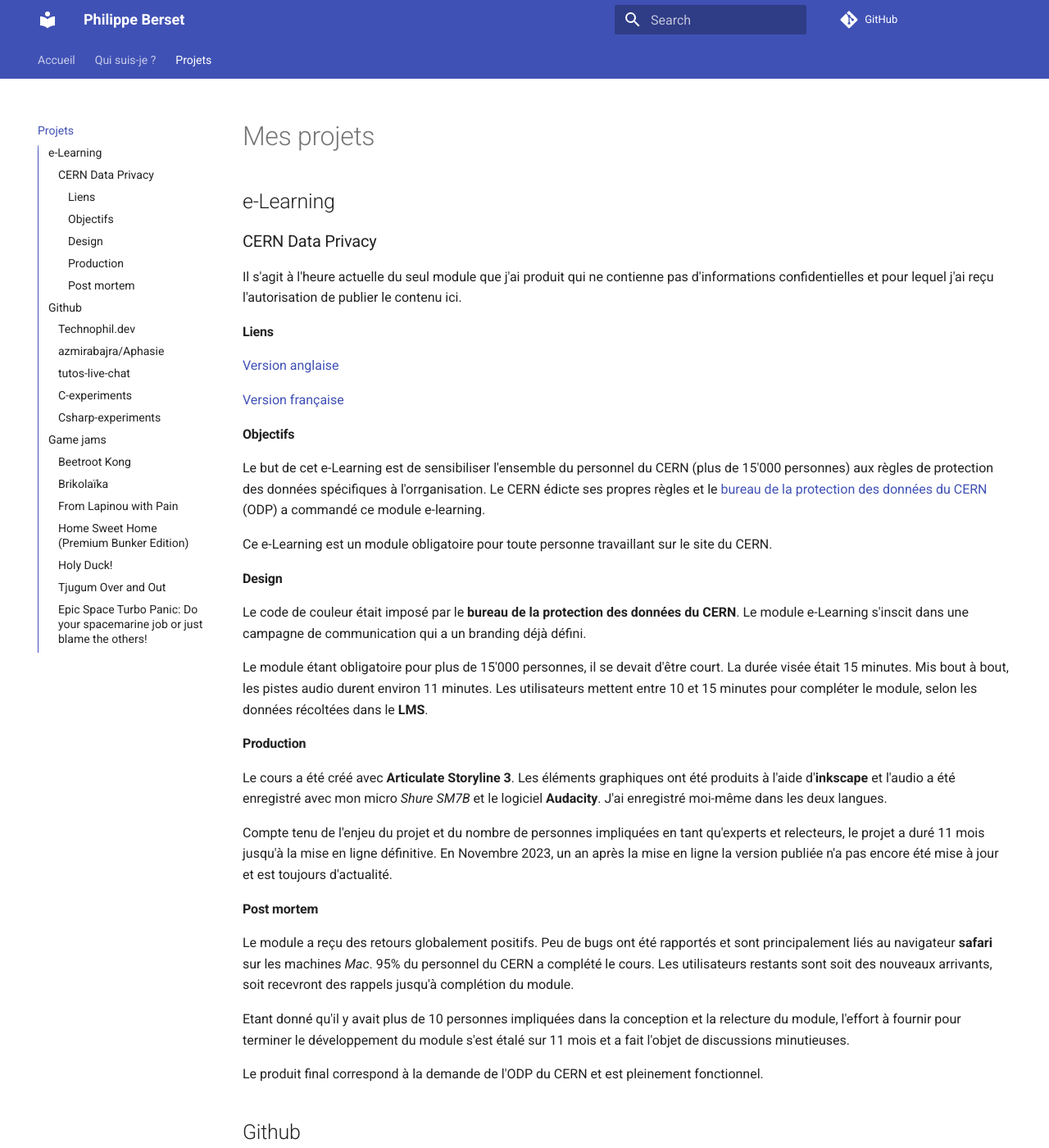
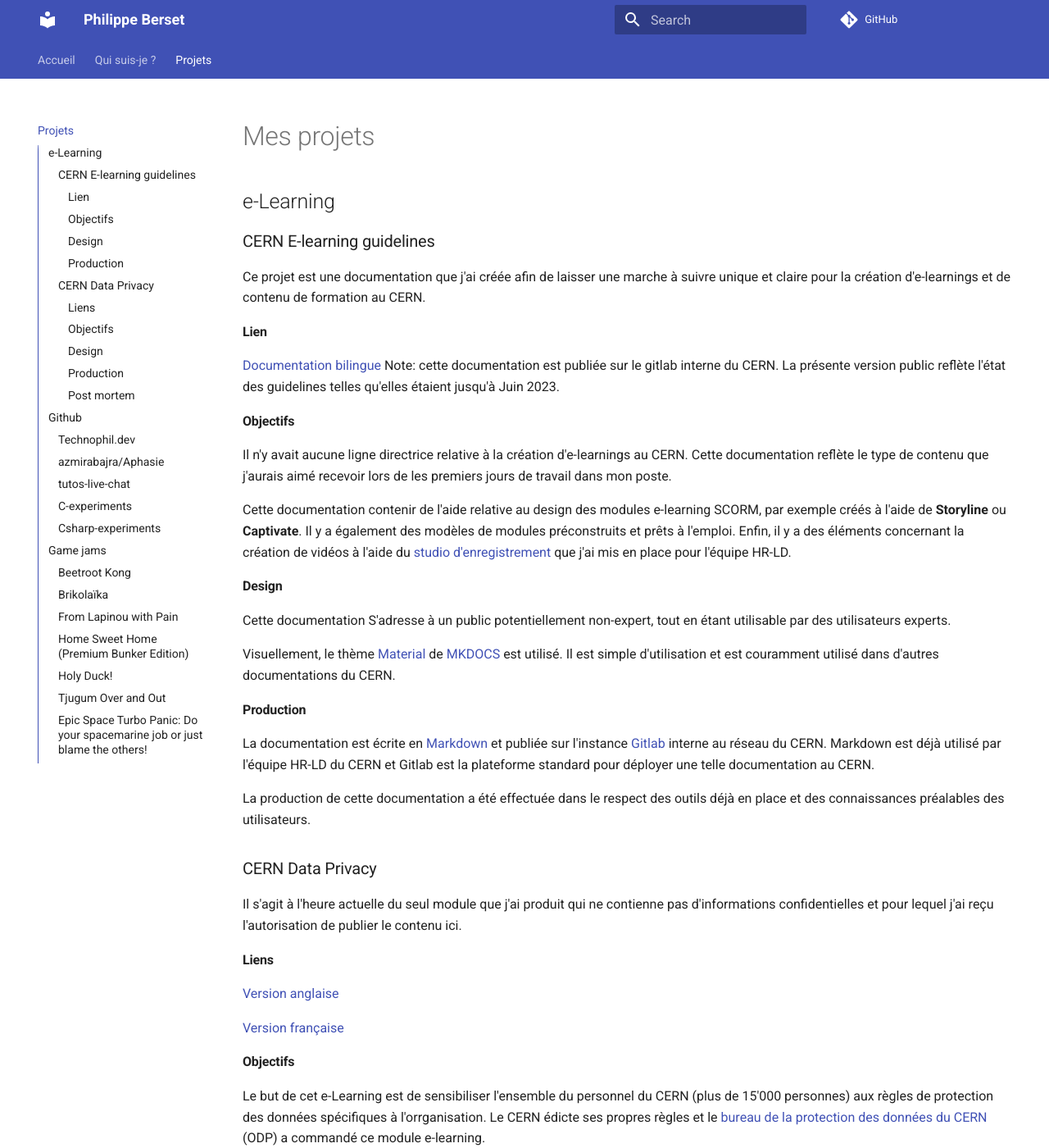
Before and after one commit to Sukori/technophil.ch, an MkDocs documentation site: the page built from docs/projects.md, in a window 1280 px wide and 1400 px high. Shown: the whole window at 82% size. Built offline with MkDocs 1.6.1 and Material for MkDocs 9.7.7, drawn with Linux system fonts in a browser that asks for light colours; comment, search, counter and statistics services are not loaded.

Commit message:
e-learning guidelines

```diff
--- a/docs/projects.md
+++ b/docs/projects.md
@@ -1,6 +1,33 @@
 # Mes projets
 
 ## e-Learning
+
+### CERN E-learning guidelines
+
+Ce projet est une documentation que j'ai créée afin de laisser une marche à suivre unique et claire pour la création d'e-learnings et de contenu de formation au CERN.
+
+#### Lien
+
+[Documentation bilingue](https://sukori.github.io/Learning_Guidelines/)
+Note: cette documentation est publiée sur le gitlab interne du CERN. La présente version public reflète l'état des guidelines telles qu'elles étaient jusqu'à Juin 2023.
+
+#### Objectifs
+
+Il n'y  avait aucune ligne directrice relative à la création d'e-learnings au CERN. Cette documentation reflète le type de contenu que j'aurais aimé recevoir lors de les premiers jours de travail dans mon poste.
+
+Cette documentation contenir de l'aide relative au design des modules e-learning SCORM, par exemple créés à l'aide de **Storyline** ou **Captivate**. Il y a également des modèles de modules préconstruits et prêts à l'emploi. Enfin, il y a des éléments concernant la création de vidéos à l'aide du [studio d'enregistrement](https://technophil.dev/about/#cern-2020-2023) que j'ai mis en place pour l'équipe HR-LD.
+
+#### Design
+
+Cette documentation S'adresse à un public potentiellement non-expert, tout en étant utilisable par des utilisateurs experts.
+
+Visuellement, le thème [Material](https://squidfunk.github.io/mkdocs-material/) de [MKDOCS](https://www.mkdocs.org/) est utilisé. Il est simple d'utilisation et est couramment utilisé dans d'autres documentations du CERN.
+
+#### Production
+
+La documentation est écrite en [Markdown](https://www.markdownguide.org/) et publiée sur l'instance [Gitlab](https://about.gitlab.com/) interne au réseau du CERN. Markdown est déjà utilisé par l'équipe HR-LD du CERN et Gitlab est la plateforme standard pour déployer une telle documentation au CERN.
+
+La production de cette documentation a été effectuée dans le respect des outils déjà en place et des connaissances préalables des utilisateurs.
 
 ### CERN Data Privacy
 
```
Also changed, not shown: docs/about.md (+2 -1 lines), docs/index.md (+5 -3 lines).
